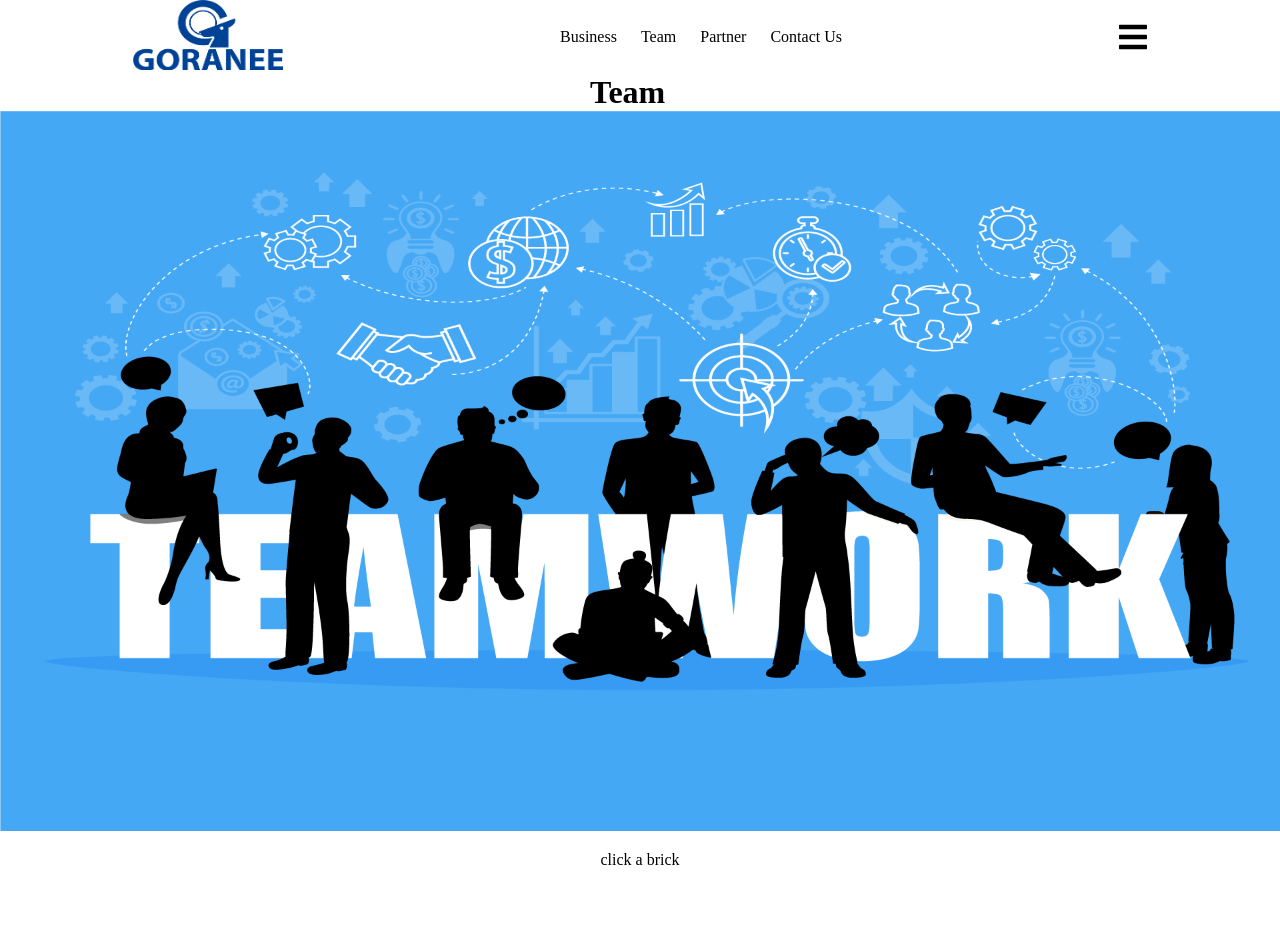
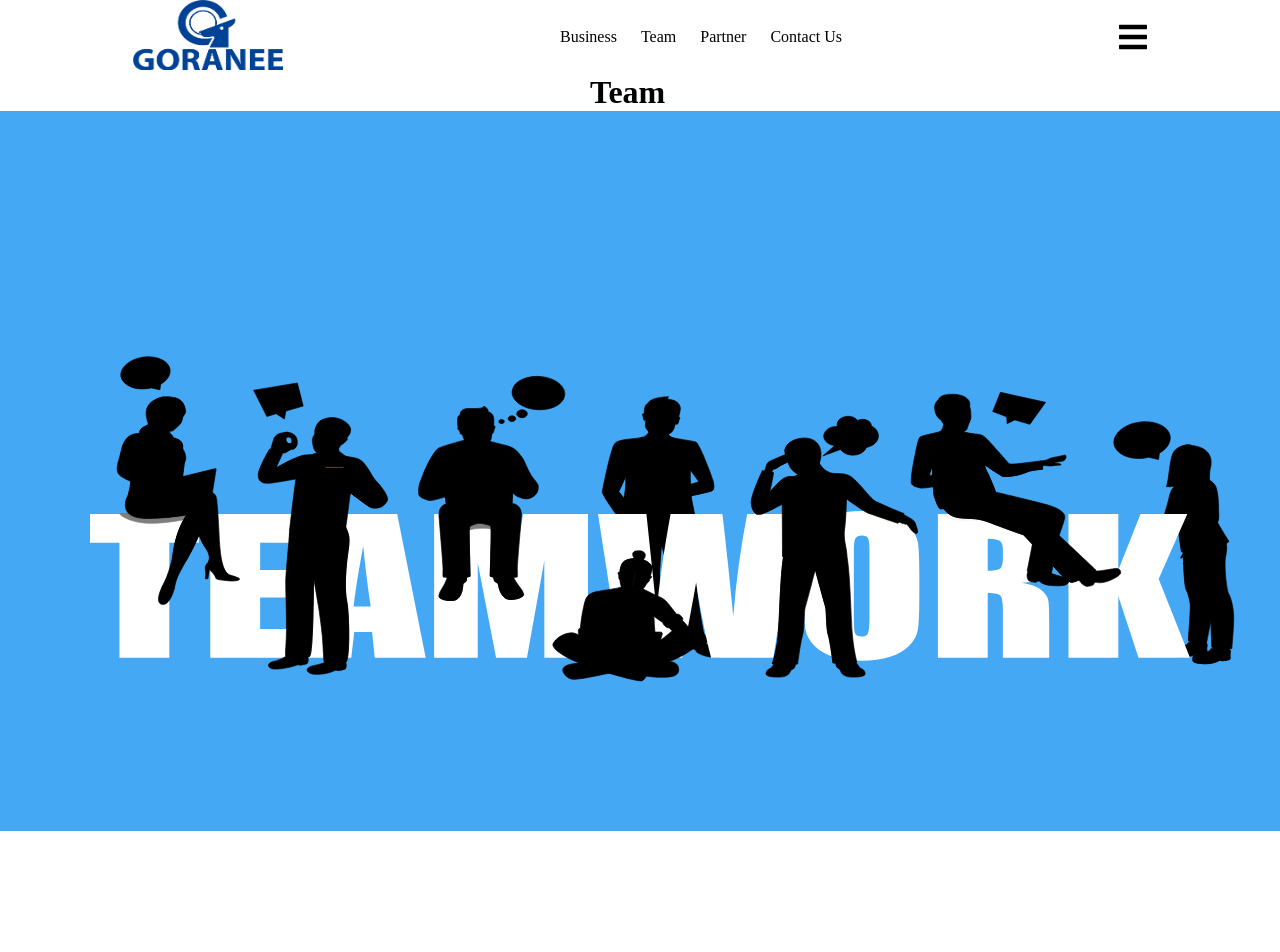
Before and after one commit to goyounha11/Goranee, a React (Create React App) app: page /#/team in a window 1280 px wide. Shown: the top 952 px of the page. Built offline with nearby package versions, Linux system fonts and the light colour scheme.

Commit message:
Add Teamhover

```diff
--- a/src/components/Team.js
+++ b/src/components/Team.js
@@ -1,8 +1,6 @@
 import React from "react";
 import "./Team.css";
-import Mainimg from "../image/Team/main.gif";
-import p1 from "../image/Team/p1.gif";
-
+import {ReactComponent as Team_main} from './Team_main.svg';
 function Team() {
     return (
         <div className="contentArea">
@@ -10,16 +8,8 @@ function Team() {
                 <h1>Team</h1>
             </div>
             <div className="team_main">
-                <img src={Mainimg} alt="bg" useMap="#Map1" />
-                <map name="Map1" id="Map">
-                    <area href="javascript:(function(){document.getElementById('img1').src={p1};})()" shape="circle" coords="240,180,140"/>
-                    <area href="javascript:(function(){document.getElementById('img1').src='https://www.xul.fr/images/collar.jpg';})()" shape="rect" coords="60,330,440,520"/>
-                </map>
+                <Team_main />
             </div>
-
-                    <div class="selection">
-                        <p>click a brick</p>
-                    </div>
         </div >
     )
 }
```
Also changed, not shown: src/components/Team_main.svg (added).
